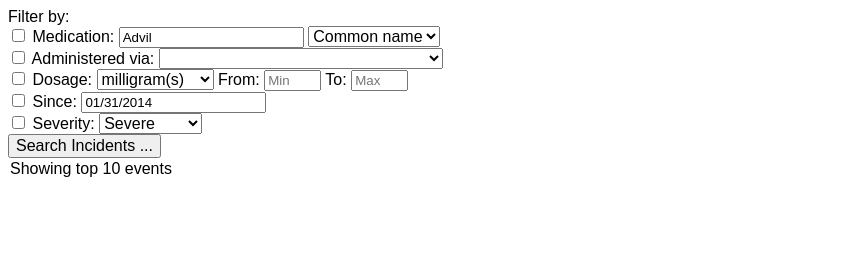
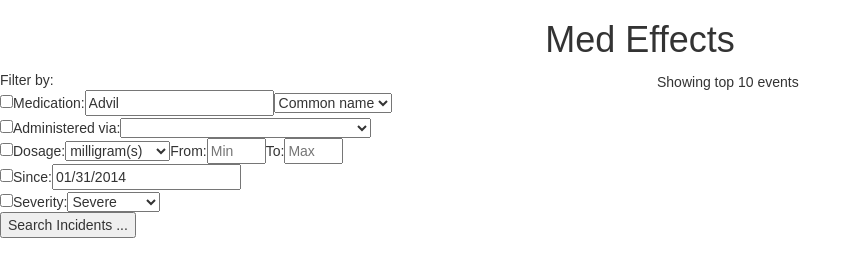
Before and after one commit to wimibes-techtrend/open-fda, a website: page public/index2.html in a window 1280 px wide. Shown: the whole page, without its empty margins (0-862 px from the left). Drawn offline with Linux system fonts and the light colour scheme.

Commit message:
Updated UI in index and index2

```diff
--- a/public/index2.html
+++ b/public/index2.html
@@ -8,6 +8,8 @@
 	<script src="js/angular.js"></script>
 	<script src="js/ng-google-chart.js"></script>
 	<script src="js/main.js"></script>
+	<script src="js/ui-bootstrap-tpls-0.13.0.min.js"></script>
+	<link rel="stylesheet" href="bootstrap-3.3.5-dist/css/bootstrap.min.css">
 	<style>
 		* {
 			font-family: arial, verdana, helvetica, sans serif;
@@ -21,6 +23,12 @@
 	<!--
 		Search page
 	-->
+	<div class="text-center">
+			<h1>Med Effects</h1>
+	</div>
+	<div ng-controller="MedsearchController as medList">
+		<div class="row">
+			<div class="col-md-6">
 	<div ng-controller="MedsearchController as medSearch">
 		<span>Filter by:</span>
 		<!-- Medication Name -->
@@ -85,10 +93,12 @@
 			<pre>HTTP response data: {{EventService.data}}</pre>
 		</div>
 	</div>
+		</div>
 
 	<!--
 		Event types: displays a semi-interactive chart about the event types that exist for the selected medications
 	-->
+	<div class="col-md-6">
 	<div ng-controller="EventListController">
 		<div style="padding:2px;">
 			Showing top 10 events
@@ -107,6 +117,9 @@
 			</div>
 		</div>
 	</div>
+	</div>
+	</div>
+	</div>
 
 </body>
 </html>
```
Also changed, not shown: public/index.html (+3 -3 lines).
